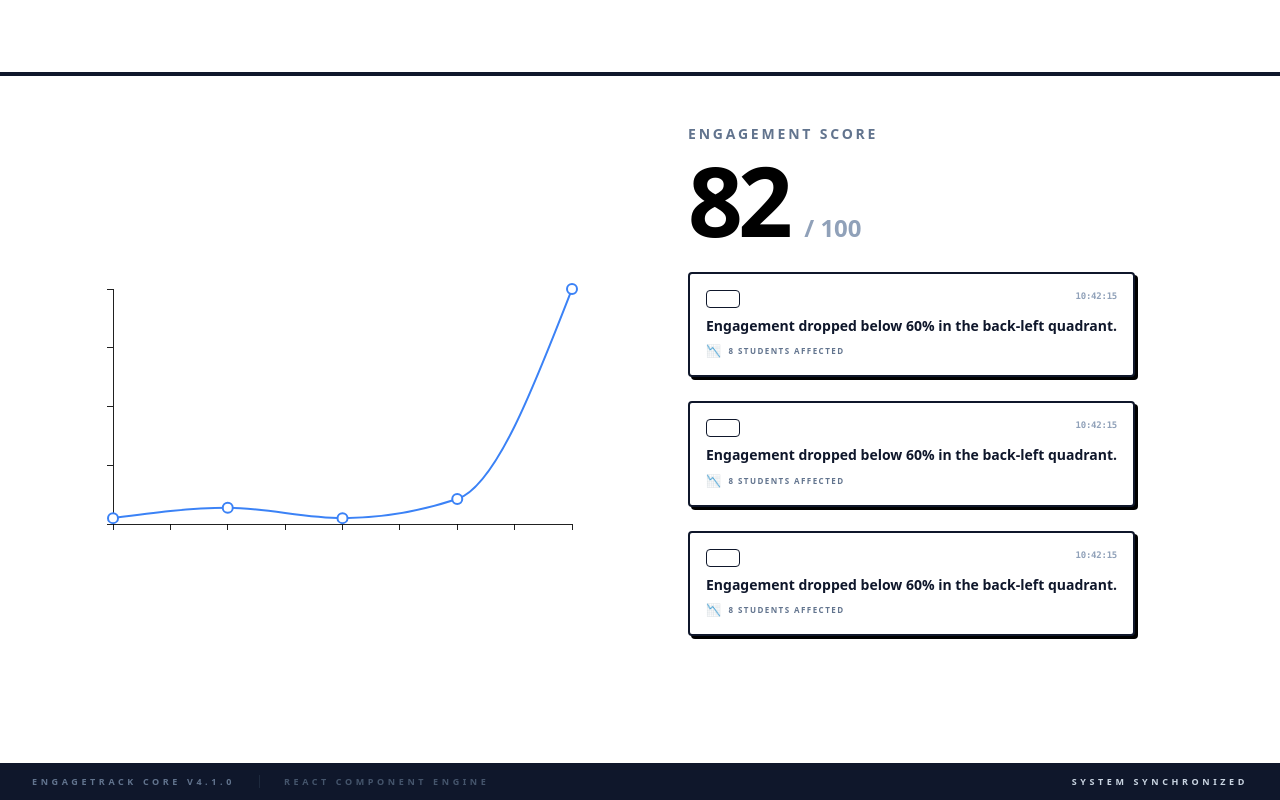
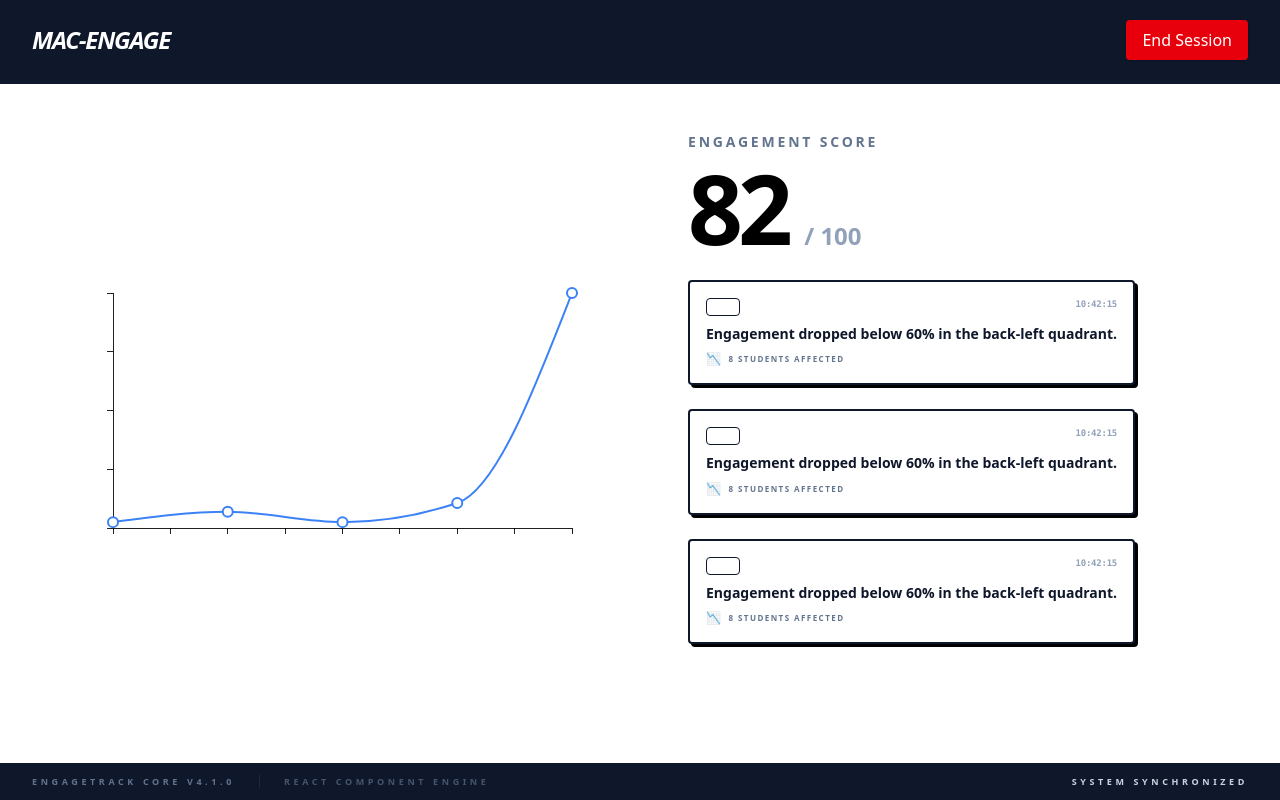
Before and after one commit to JasianE/MacEngage, a React (Vite) app in the folder MacEngageFrontEnd/: page /live-session in a window 1280 px wide. Built offline with nearby package versions, Linux system fonts and the light colour scheme.

Commit message:
skeleton done

```diff
--- a/MacEngageFrontEnd/src/components/Header.jsx
+++ b/MacEngageFrontEnd/src/components/Header.jsx
@@ -1,14 +1,33 @@
-
 import React from 'react';
+import { useNavigate } from 'react-router-dom';
 
 const Header = () => {
+  const navigate = useNavigate();
+
+  // Handle ending the session
+  const handleEndSession = () => {
+    if (window.confirm("Are you sure you want to end the session?")) {
+      // Optional: save session data here
+      navigate("/dashboard"); // redirect to dashboard
+      //Add logic and session data
+    }
+  };
+
   return (
-    <header className="border-b-4 border-slate-900 bg-white dark:bg-slate-900 px-8 py-5 flex items-center justify-between z-10 shrink-0">
+    <header className="border-b-4 border-slate-900 bg-slate-900 px-8 py-5 flex items-center justify-between z-10 shrink-0">
       <div className="flex items-center gap-4">
         <h1 className="text-2xl font-black text-white tracking-tighter uppercase italic">
           Mac-Engage
         </h1>
       </div>
+
+      {/* End Session Button */}
+      <button
+        onClick={handleEndSession}
+        className="bg-red-600 hover:bg-red-700 text-white px-4 py-2 rounded shadow transition cursor-pointer"
+      >
+        End Session
+      </button>
     </header>
   );
 };
--- a/MacEngageFrontEnd/src/pages/Dashboard.jsx
+++ b/MacEngageFrontEnd/src/pages/Dashboard.jsx
@@ -3,9 +3,9 @@ import { useNavigate } from "react-router-dom";
 
 // Mock data — replace with API call
 const mockSessions = [
-  { id: "sess_001", name: "CS101 - Room 402", date: "2026-02-07 10:00 AM" },
-  { id: "sess_002", name: "Math 201 - Room 101", date: "2026-02-06 2:00 PM" },
-  { id: "sess_003", name: "Physics 105 - Lab 3", date: "2026-02-05 11:00 AM" },
+  { id: "abc123", name: "CS101 - Room 402", date: "2026-02-07 10:00 AM" },
+  { id: "abc123", name: "Math 201 - Room 101", date: "2026-02-06 2:00 PM" },
+  { id: "abc123", name: "Physics 105 - Lab 3", date: "2026-02-05 11:00 AM" },
 ];
 
 export default function Dashboard() {
--- a/MacEngageFrontEnd/src/pages/SesssionPage.jsx
+++ b/MacEngageFrontEnd/src/pages/SesssionPage.jsx
@@ -1,11 +1,12 @@
-// SessionPage.jsx
 import React, { useState, useEffect } from "react";
-import { useParams } from "react-router-dom";
+import { useParams, useNavigate } from "react-router-dom";
 import { LineChart } from "@mui/x-charts/LineChart";
+import ScoreDisplay from "../components/ScoreDisplay";
 import StatTracker from "../components/StatTracker";
 
 function SessionPage() {
   const { sessionId } = useParams();
+  const navigate = useNavigate(); // <-- hook for navigation
   const [session, setSession] = useState(null);
   const [newComment, setNewComment] = useState("");
 
@@ -34,7 +35,7 @@ function SessionPage() {
     };
 
     const data = mockSessions[sessionId];
-    setSession(mockSessions["abc123"]);
+    setSession(data || null);
   }, [sessionId]);
 
   if (!session) return <p className="p-8 text-gray-300">Loading session...</p>;
@@ -51,6 +52,14 @@ function SessionPage() {
 
   return (
     <div className="min-h-screen bg-slate-900 text-white p-8">
+      {/* Back Button */}
+      <button
+        onClick={() => navigate("/dashboard")}
+        className="mb-4 bg-blue-700 hover:bg-blue-800 px-4 py-2 rounded transition cursor-pointer"
+      >
+        &larr; Back to Dashboard
+      </button>
+
       {/* Header */}
       <h1 className="text-4xl font-bold mb-2 text-blue-800">{session.title}</h1>
       <p className="text-xl mb-6">Overall Engagement Score: {session.overallScore}</p>
@@ -85,7 +94,7 @@ function SessionPage() {
           />
           <button
             onClick={handleAddComment}
-            className="bg-blue-700 hover:bg-blue-800 transition text-white px-4 py-2 rounded cursor-pointer"
+            className="bg-blue-700 hover:bg-blue-800 transition text-white px-4 py-2 rounded"
           >
             Submit
           </button>
```
